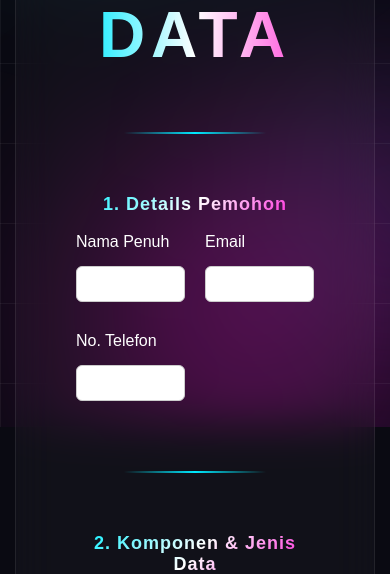
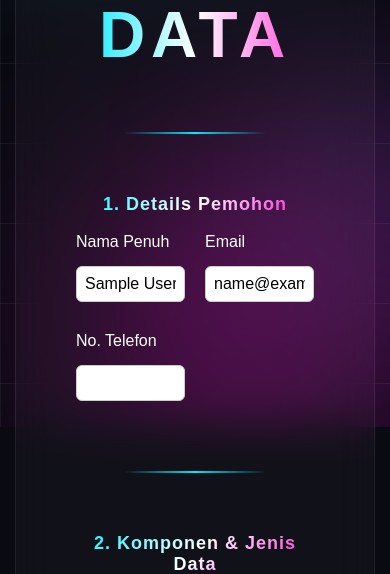
Before and after one commit to akma1hak1m/IGDP, a Django app: page /borang-serahan/ in a window 390 px wide. Shown: the part 417-991 px from the top of the page. Run offline with Django 5.2, Linux system fonts and the light colour scheme; the visitor is signed in with stand-in values (Sample User, id 1); data that the repository does not hold is empty.

Commit message:
Auto-fill applicant details from logged-in user on both forms
- borang_serahan/borang_pinjaman now record namapemohon and email from
  the authenticated user (server-enforced, ignores any POST tampering)
- Add UserProfile model with phone field; phone collected at register
  and prefilled on both forms
- Render name/email as read-only inputs; phone editable as fallback
- Add tests for applicant auto-fill and register phone storage

```diff
--- a/requests_app/admin.py
+++ b/requests_app/admin.py
@@ -7,6 +7,7 @@ from .models import (
     SerahanRequest,
     PinjamanRequest,
     StatusLog,
+    UserProfile,
 )
 
 admin.site.register(DataRequest)
@@ -14,6 +15,7 @@ admin.site.register(DataRequest)
 admin.site.register(SerahanRequest)
 admin.site.register(PinjamanRequest)
 admin.site.register(StatusLog)
+admin.site.register(UserProfile)
 
 admin.site.register(Negeri)
 admin.site.register(Daerah)
--- a/requests_app/management/commands/create_flow_users.py
+++ b/requests_app/management/commands/create_flow_users.py
@@ -1,6 +1,7 @@
 import os
 from django.core.management.base import BaseCommand
 from django.contrib.auth.models import User, Group
+from requests_app.models import UserProfile
 
 ROLES = {
     "pemohon": ["Staff"],
@@ -36,6 +37,7 @@ class Command(BaseCommand):
             )
             user.set_password(password)
             user.save()
+            UserProfile.objects.get_or_create(user=user)
             for group_name in groups:
                 group, _ = Group.objects.get_or_create(name=group_name)
                 user.groups.add(group)
--- a/requests_app/templates/borang_pinjaman.html
+++ b/requests_app/templates/borang_pinjaman.html
@@ -19,17 +19,17 @@
 
 <div class="form-group">
 <label>Nama Penuh</label>
-<input type="text" name="namapemohon">
+<input type="text" value="{{ applicant_name }}" readonly>
 </div>
 
 <div class="form-group">
 <label>Email</label>
-<input type="text" name="email">
+<input type="text" value="{{ applicant_email }}" readonly>
 </div>
 
 <div class="form-group">
 <label>No. Telefon</label>
-<input type="text" name="telefon">
+<input type="text" name="telefon" value="{{ applicant_phone }}" placeholder="No. telefon (jika belum lengkap)">
 </div>
 
 
--- a/requests_app/templates/borang_serahan.html
+++ b/requests_app/templates/borang_serahan.html
@@ -19,17 +19,17 @@
 
 <div class="form-group">
 <label>Nama Penuh</label>
-<input type="text" name="namapemohon">
+<input type="text" value="{{ applicant_name }}" readonly>
 </div>
 
 <div class="form-group">
 <label>Email</label>
-<input type="text" name="email">
+<input type="text" value="{{ applicant_email }}" readonly>
 </div>
 
 <div class="form-group">
 <label>No. Telefon</label>
-<input type="text" name="telefon">
+<input type="text" name="telefon" value="{{ applicant_phone }}" placeholder="No. telefon (jika belum lengkap)">
 </div>
 
 
--- a/requests_app/templates/register.html
+++ b/requests_app/templates/register.html
@@ -44,6 +44,7 @@
 <div class="form-group"><input type="text" name="fullname" placeholder="Nama Penuh" required></div>
 <div class="form-group"><input type="text" name="username" placeholder="Username" required></div>
 <div class="form-group"><input type="email" name="email" placeholder="Email" required></div>
+<div class="form-group"><input type="text" name="telefon" placeholder="No. Telefon"></div>
 <div class="form-group"><input type="password" name="password" placeholder="Kata Laluan" required></div>
 <div class="form-group"><input type="password" name="confirm" placeholder="Sahkan Kata Laluan" required></div>
 
--- a/requests_app/views.py
+++ b/requests_app/views.py
@@ -22,6 +22,7 @@ from .models import (
     SerahanRequest,
     PinjamanRequest,
     StatusLog,
+    UserProfile,
 )
 
 SERAHAN_STEPS = [
@@ -162,6 +163,17 @@ def group_emails(group_name):
     return [u.email for u in users if u.email]
 
 
+def applicant_info(user):
+    """Applicant details always come from the logged-in account."""
+    name = (user.get_full_name() or "").strip() or user.username
+    email = user.email or ""
+    phone = ""
+    profile = getattr(user, "profile", None)
+    if profile and profile.phone:
+        phone = profile.phone
+    return name, email, phone
+
+
 # =============================
 # AUTH
 # =============================
@@ -227,9 +239,9 @@ def borang_serahan(request):
 
         obj = SerahanRequest.objects.create(
             pemohon=request.user,
-            namapemohon=request.POST.get("namapemohon"),
-            email=request.POST.get("email"),
-            telefon=request.POST.get("telefon"),
+            namapemohon=applicant_info(request.user)[0],
+            email=applicant_info(request.user)[1],
+            telefon=applicant_info(request.user)[2],
             komponen_data=", ".join(komponen) + ("  " + komponen_lain if komponen_lain else ""),
             negeri=Negeri.objects.filter(nama__iexact=request.POST.get("negeri")).first(),
             daerah=Daerah.objects.filter(nama__iexact=daerah).first() if daerah else None,
@@ -262,7 +274,14 @@ def borang_serahan(request):
         )
         return redirect("status")
 
-    return render(request, "borang_serahan.html", {"negeri_list": Negeri.objects.all()})
+    applicant_name, applicant_email, applicant_phone = applicant_info(request.user)
+
+    return render(request, "borang_serahan.html", {
+        "negeri_list": Negeri.objects.all(),
+        "applicant_name": applicant_name,
+        "applicant_email": applicant_email,
+        "applicant_phone": applicant_phone,
+    })
 
 
 # =============================
@@ -289,9 +308,9 @@ def borang_pinjaman(request):
 
         obj = PinjamanRequest.objects.create(
             pemohon=request.user,
-            namapemohon=request.POST.get("namapemohon"),
-            email=request.POST.get("email"),
-            telefon=request.POST.get("telefon"),
+            namapemohon=applicant_info(request.user)[0],
+            email=applicant_info(request.user)[1],
+            telefon=applicant_info(request.user)[2],
             komponen_data=", ".join(komponen) + ("  " + komponen_lain if komponen_lain else ""),
             negeri=Negeri.objects.filter(nama__iexact=request.POST.get("negeri")).first(),
             daerah=Daerah.objects.filter(nama__iexact=daerah).first() if daerah else None,
@@ -319,7 +338,14 @@ def borang_pinjaman(request):
         )
         return redirect("status")
 
-    return render(request, "borang_pinjaman.html", {"negeri_list": Negeri.objects.all()})
+    applicant_name, applicant_email, applicant_phone = applicant_info(request.user)
+
+    return render(request, "borang_pinjaman.html", {
+        "negeri_list": Negeri.objects.all(),
+        "applicant_name": applicant_name,
+        "applicant_email": applicant_email,
+        "applicant_phone": applicant_phone,
+    })
 
 
 # =============================
@@ -792,6 +818,10 @@ def register_page(request):
             return redirect("register")
 
         user = User.objects.create_user(username=username, email=email, password=password, first_name=fullname)
+        UserProfile.objects.update_or_create(
+            user=user,
+            defaults={"phone": request.POST.get("telefon", "").strip()},
+        )
         staff_group, created = Group.objects.get_or_create(name="Staff")
         user.groups.add(staff_group)
         login(request, user)
```
Also changed, not shown: requests_app/models.py (+8 -0 lines), requests_app/tests.py (+29 -0 lines), requests_app/migrations/0030_userprofile.py (added).
